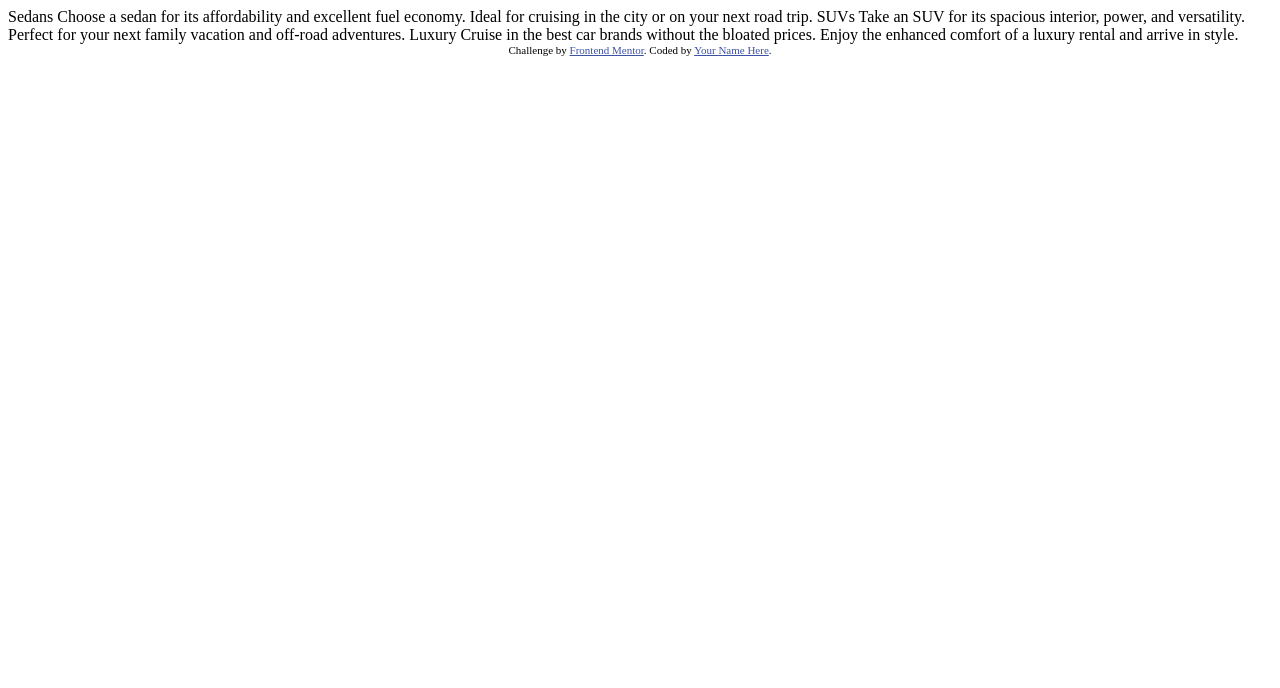
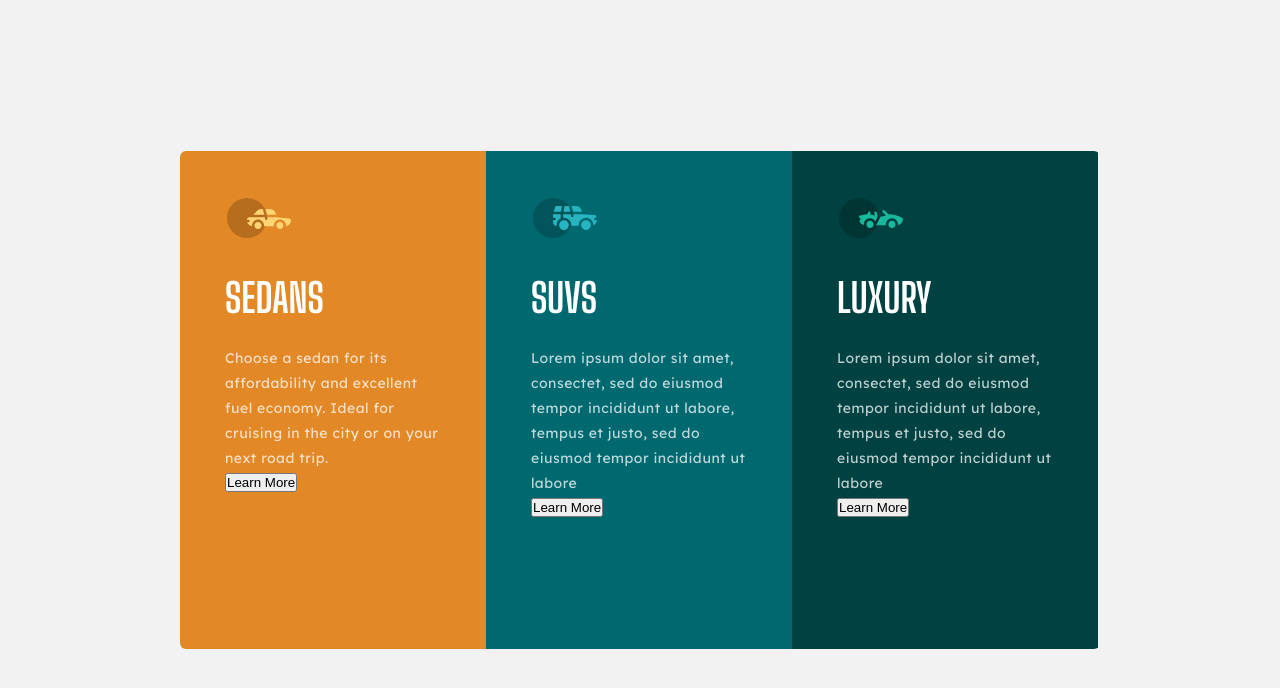
Before and after one commit to javiermontcerda/challenges-frontmentor, a plain HTML site: page 03-column-preview-card-component-main/index.html in a window 1280 px wide. Drawn offline with Linux system fonts and the light colour scheme.

Commit message:
Challenger 03 desktop

```diff
--- /dev/null
+++ b/03-column-preview-card-component-main/css/style.css
@@ -0,0 +1,95 @@
+/* Fonts */
+@import url("https://fonts.googleapis.com/css2?family=Big+Shoulders+Display:wght@700&family=Lexend+Deca&display=swap");
+
+:root {
+    /* primary */
+    --bright-orange: hsl(31, 77%, 52%);
+    --dark-cyan: hsl(184, 100%, 22%);
+    --very-dark-cyan: hsl(179, 100%, 13%);
+
+    /* paragraphs */
+    --transparent-white: hsla(0, 0%, 100%, 0.75);
+
+    /* background, headings, buttons */
+    --very-light-gray: hsl(0, 0%, 95%);
+
+    /* Family */
+    --font-primary: "Lexend Deca", sans-serif;
+    --font-bold: "Big Shoulders Display", cursive;
+}
+
+*,
+*::before,
+*::after {
+    margin: 0;
+    padding: 0;
+    box-sizing: border-box;
+}
+
+.orange {
+    background-color: var(--bright-orange);
+}
+.green {
+    background-color: var(--dark-cyan);
+}
+.dark-green {
+    background-color: var(--very-dark-cyan);
+}
+
+body {
+    font-family: var(--font-primary);
+    width: 100vw;
+    height: 100vh;
+    background-color: var(--very-light-gray);
+}
+.container {
+    height: 100%;
+    display: flex;
+    align-items: center;
+}
+
+.card {
+    border-radius: 6px;
+    overflow: hidden;
+    margin: auto;
+    width: 920px;
+    display: flex;
+    align-items: center;
+}
+@media (max-width: 924px) {
+    .card {
+        flex-direction: column;
+        width: 306px;
+        margin-top: 65px;
+    }
+}
+
+.card__item {
+    width: 306px;
+    height: 498px;
+    padding: 45px;
+}
+@media (max-width: 924px) {
+    .card__item {
+        height: 320px;
+        width: 232px;
+    }
+}
+.card__icon {
+    margin: 2px;
+}
+.card__title {
+    color: hsl(0, 0%, 100%);
+    margin-top: 30px;
+    font-family: var(--font-bold);
+    font-size: 40px;
+    font-weight: 700;
+    text-transform: uppercase;
+}
+.card__paragraph {
+    padding-top: 24px;
+    color: var(--transparent-white);
+    font-size: 14px;
+    line-height: 25px;
+    letter-spacing: 0.5px;
+}
--- a/03-column-preview-card-component-main/index.html
+++ b/03-column-preview-card-component-main/index.html
@@ -2,35 +2,40 @@
 <html lang="en">
 <head>
   <meta charset="UTF-8">
-  <meta name="viewport" content="width=device-width, initial-scale=1.0"> <!-- displays site properly based on user's device -->
-
-  <link rel="icon" type="image/png" sizes="32x32" href="./images/favicon-32x32.png">
-
-  <title>Frontend Mentor | 3-column preview card component</title>
-
-  <!-- Feel free to remove these styles or customise in your own stylesheet 👍 -->
-  <style>
-    .attribution { font-size: 11px; text-align: center; }
-    .attribution a { color: hsl(228, 45%, 44%); }
-  </style>
+  <meta http-equiv="X-UA-Compatible" content="IE=edge">
+  <meta name="viewport" content="width=device-width, initial-scale=1.0">
+  <title>03 - Column preview card - Frontend Mentor</title>
+  <link rel="stylesheet" href="./css/style.css">
 </head>
 <body>
+  <main class="container">
 
-  Sedans
-  Choose a sedan for its affordability and excellent fuel economy. Ideal for cruising in the city
-  or on your next road trip.
+    <section class="card">
 
-  SUVs
-  Take an SUV for its spacious interior, power, and versatility. Perfect for your next family vacation
-  and off-road adventures.
+      <article class="card__item orange">
+        <img class="card__icon" src="./images/icon-sedans.svg" alt="sedan" />
+        <h1 class="card__title">Sedans</h1>
+        <p class="card__paragraph">Choose a sedan for its affordability and excellent fuel economy. Ideal for cruising in the city or on your next road
+        trip.</p>
+        <button class="class__button">Learn More</button>
+      </article>
 
-  Luxury
-  Cruise in the best car brands without the bloated prices. Enjoy the enhanced comfort of a luxury
-  rental and arrive in style.
+      <article class="card__item green">
+        <img class="card__icon" src="./images/icon-suvs.svg" alt="sedan" />
+        <h1 class="card__title">Suvs</h1>
+        <p class="card__paragraph">Lorem ipsum dolor sit amet, consectet, sed do eiusmod tempor incididunt ut labore, tempus et justo, sed do eiusmod tempor incididunt ut labore</p>
+        <button class="class__button">Learn More</button>
+      </article>
 
-  <div class="attribution">
-    Challenge by <a href="https://www.frontendmentor.io?ref=challenge" target="_blank">Frontend Mentor</a>.
-    Coded by <a href="#">Your Name Here</a>.
-  </div>
+      <article class="card__item dark-green">
+        <img class="card__icon" src="./images/icon-luxury.svg" alt="sedan" />
+        <h1 class="card__title">Luxury</h1>
+        <p class="card__paragraph">Lorem ipsum dolor sit amet, consectet, sed do eiusmod tempor incididunt ut labore, tempus et justo, sed do eiusmod tempor incididunt ut labore</p>
+        <button class="class__button">Learn More</button>
+      </article>
+
+    </section>
+
+  </main>
 </body>
 </html>
```
